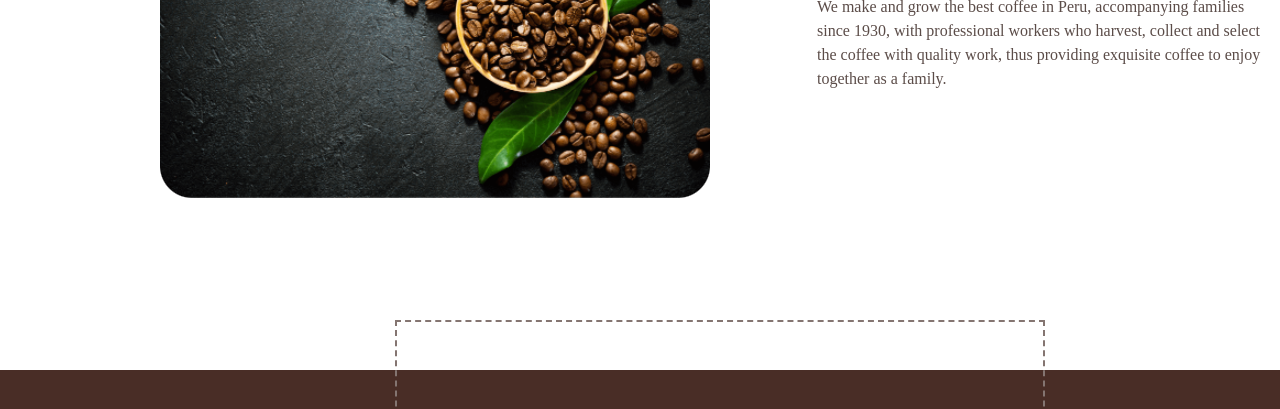
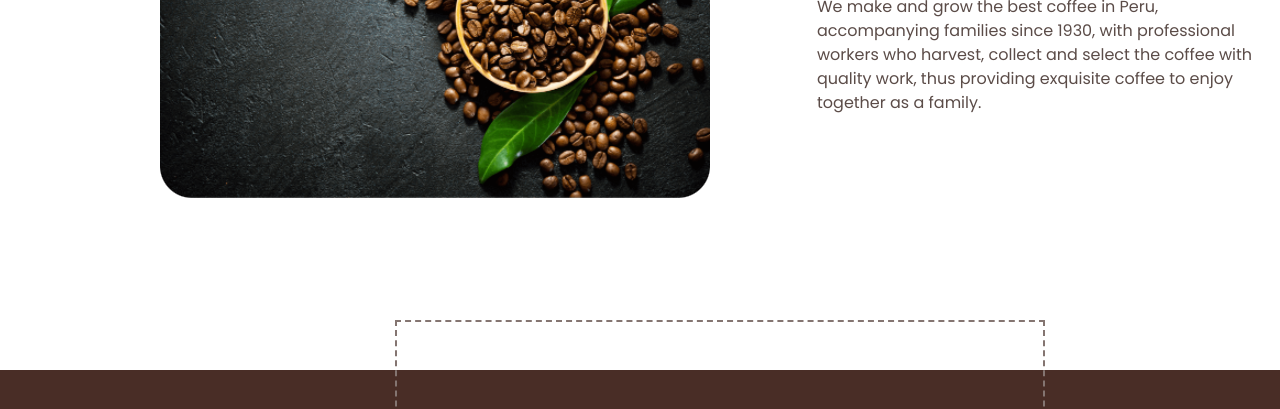
Before and after one commit to usmonovfazliddin2004/first-teamwork, a plain HTML site: page index.html in a window 1280 px wide. Shown: the part 169-578 px from the top of the page. Drawn offline with Linux system fonts and the light colour scheme.

Commit message:
added links

```diff
--- a/index.html
+++ b/index.html
@@ -5,7 +5,8 @@
     <meta name="viewport" content="width=device-width, initial-scale=1.0" />
     <title>Sweets</title>
     <link rel="stylesheet" href="style.css">
-
+    <link href="https://fonts.googleapis.com/css2?family=Pacifico&display=swap" rel="stylesheet"/>
+    <link href="https://fonts.googleapis.com/css2?family=Pacifico&family=Poppins:ital,wght@0,100;0,200;0,300;0,400;0,500;0,600;0,700;0,800;0,900;1,100;1,200;1,300;1,400;1,500;1,600;1,700;1,800;1,900&display=swap" rel="stylesheet"/>
   </head>
   <body>
     <!--Umar first two pages-->
```
